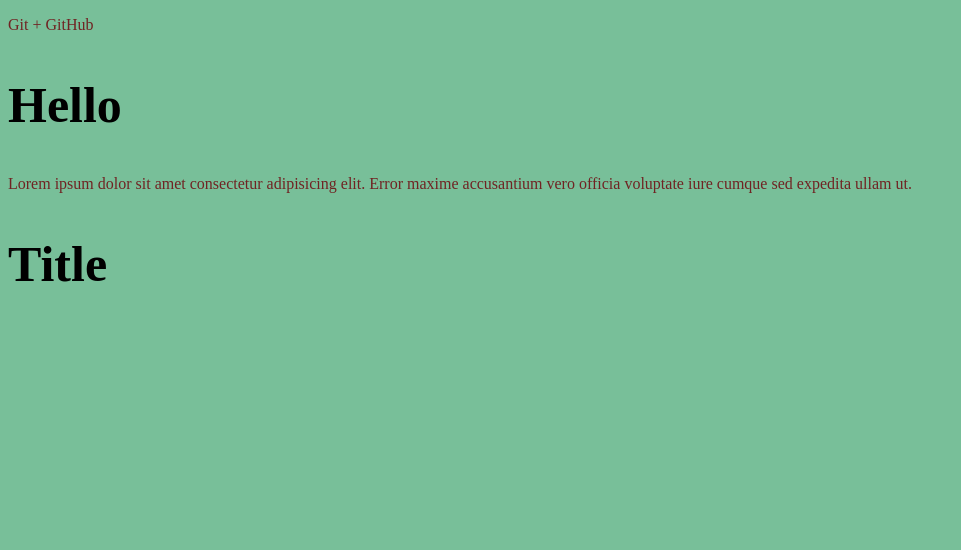
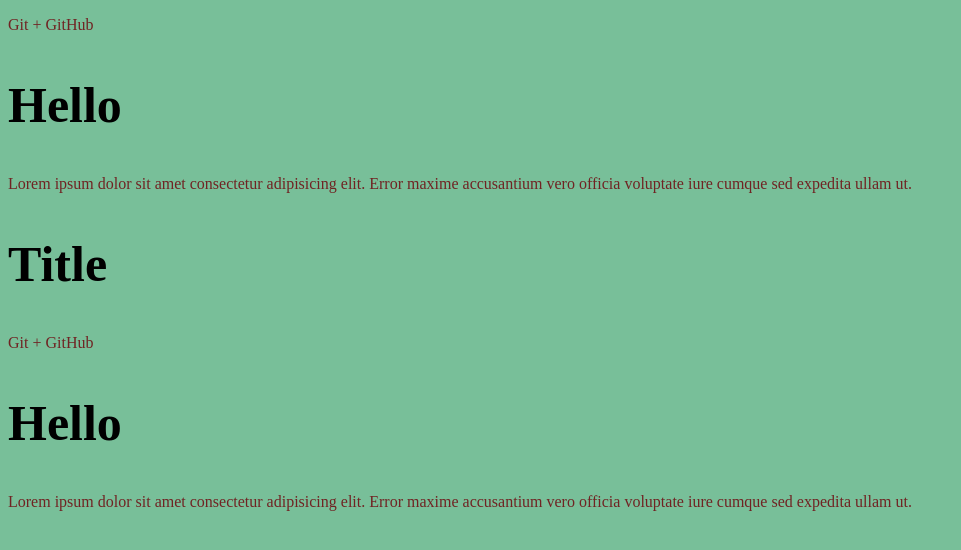
Before and after one commit to dBerezuk/gittest, a plain HTML site: page index.html in a window 1280 px wide. Shown: the whole page, without its empty margins (0-961 px from the left). Drawn offline with Linux system fonts and the light colour scheme.

Commit message:
Работа в ветке about

```diff
--- a/index.html
+++ b/index.html
@@ -14,5 +14,8 @@
         <section>
             <h2 class="title">Title</h2>
         </section>
+        <p>Git + GitHub</p>
+        <h2>Hello</h2>
+        <p>Lorem ipsum dolor sit amet consectetur adipisicing elit. Error maxime accusantium vero officia voluptate iure cumque sed expedita ullam ut.</p>
     </body>
 </html>
```
